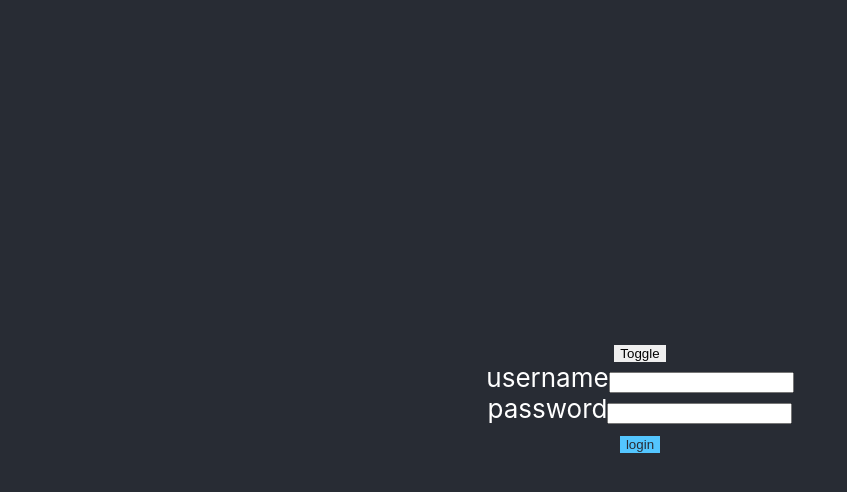
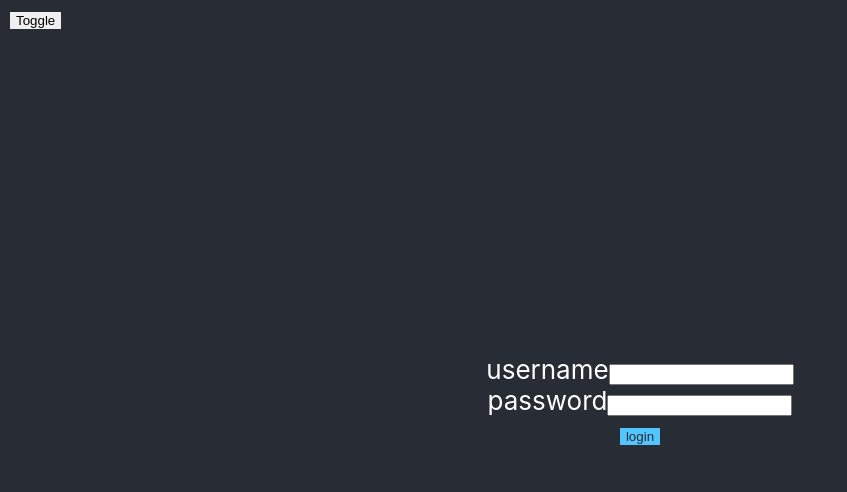
Before and after one commit to Mangiang/5-context-split, a React app: page / in a window 1280 px wide. Shown: the top 492 px of the page, without its empty margins (0-847 px from the left). Built offline with nearby package versions, Linux system fonts and the light colour scheme.

Commit message:
Fix button position

```diff
--- a/src/App.js
+++ b/src/App.js
@@ -18,12 +18,14 @@ class App extends Component {
         return (
             <ThemeContext.Provider value={this.state}>
                 <MainLayout>
-                    <Button onClick={this.state.toggleTheme.bind(this)}>Toggle</Button>
+                    <div style={{position:'fixed', left: 10, top: 0}}>
+                        <Button onClick={this.state.toggleTheme.bind(this)}>Toggle</Button>
+                    </div>
                     <LoginForm/>
                 </MainLayout>
             </ThemeContext.Provider>
         );
-    }
+    }b
 }
 
 export default App;
```
